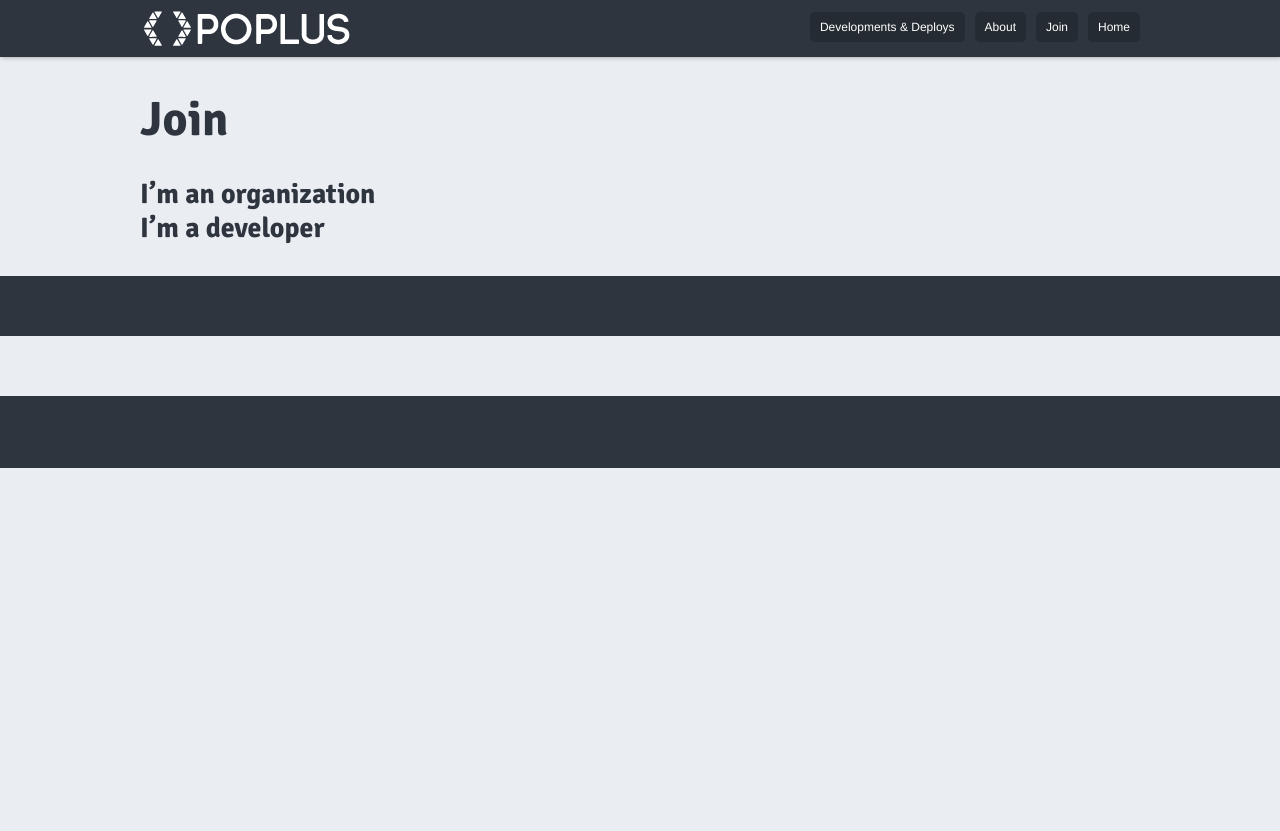
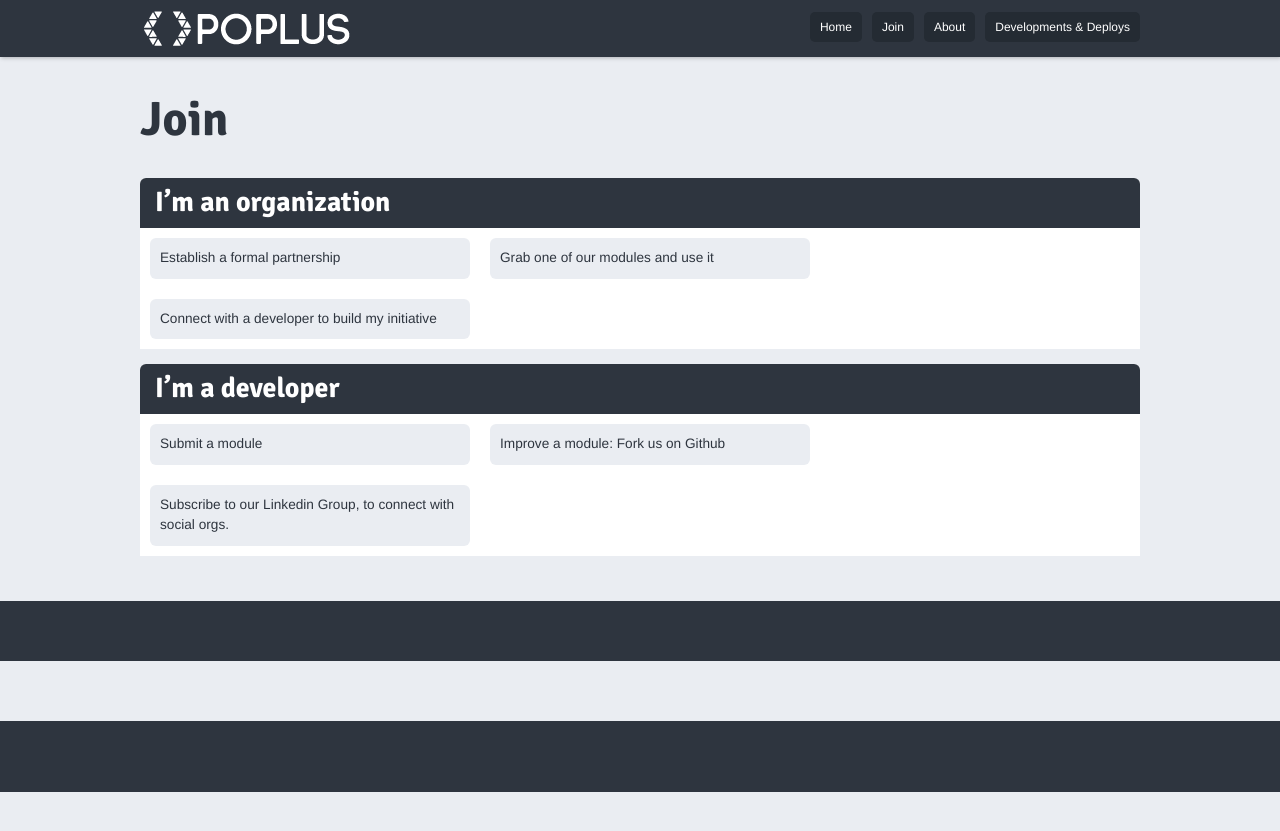
Before and after one commit to poplus/home-poplus, a Jekyll site: the page built from join.html, in a window 1280 px wide and 900 px high. Shown: the top 831 px of the window. Built offline with Jekyll 4.4.1, drawn with Linux system fonts in a browser that asks for light colours; Markdown is read by kramdown in place of the engine named in the settings.

Commit message:
Change the url, add Analytics and gives content and style to Join.

```diff
--- a/_config.yml
+++ b/_config.yml
@@ -6,16 +6,14 @@ auto: true
 name: Poplus
 author: Fundación Ciudadano Inteligente
 featured-image: //images/post/
-# url: http://beta.poplus.ciudadanointeligente.org
+url: http://beta.poplus.ciudadanointeligente.org
 description: Poplus project.
 twitter: ciudadanoi
 github: ciudadanointeligente
 gravatar_url: http://gravatar.com/avatar/6f63cde8b16b035280ca615f621a6c8c
 hashtag: '#Poplus'
 
-url: http://localhost:4000/
-
 analytics :
   provider : google
   google :
-      tracking_id : 'AA-11111111-1'
+      tracking_id : 'UA-39677523-2'
--- a/_layouts/default.html
+++ b/_layouts/default.html
@@ -22,12 +22,12 @@
                   <a href="/"><img src="{{ url }}/images/logo-poplus.png"></a>
                   <!-- <h1 class="title"><a href="/">{{ site.name }}</a></h1> -->
                   <ul class="menu">
+                    <a href="{{ site.url }}/index.html"><li>Home</li></a>
+                    <a href="{{ site.url }}/join.html"><li>Join</li></a>
+                    <a href="{{ site.url }}/about.html"><li>About</li></a>
+                    <a href="{{ site.url }}/catalogue.html"><li>Developments & Deploys</li></a>
                     <!-- <a href="../blog.html"><li>Blog</li></a> -->
                     <!-- <a href="../workspace.html"><li>Workspace</li></a> -->
-                    <a href="{{ site.url }}/catalogue.html"><li>Developments & Deploys</li></a>
-                    <a href="{{ site.url }}/about.html"><li>About</li></a>
-                    <a href="{{ site.url }}/join.html"><li>Join</li></a>
-                    <a href="{{ site.url }}/index.html"><li>Home</li></a>
                   </ul>
                 </div>
               </div>
--- a/join.html
+++ b/join.html
@@ -4,5 +4,17 @@ title: Join Poplus
 ---
 
 	  <h1>Join</h1>
-	  <h2>I’m an organization</h2>
-	  <h2>I’m a developer</h2>
+
+	  <div class="join">
+	  	<h2>I’m an organization</h2>
+	  	<div>Establish a formal partnership</div>
+	  	<div>Grab one of our modules and use it</div>
+	  	<div>Connect with a developer to build my initiative</div>
+	  </div>
+
+	  <div class="join">
+	  	<h2>I’m a developer</h2>
+	  	<div>Submit a module</div>
+	  	<div>Improve a module: Fork us on Github</div>
+	  	<div>Subscribe to our Linkedin Group, to connect with social orgs.</div>
+	  </div>
```
Also changed, not shown: css/main.css.
